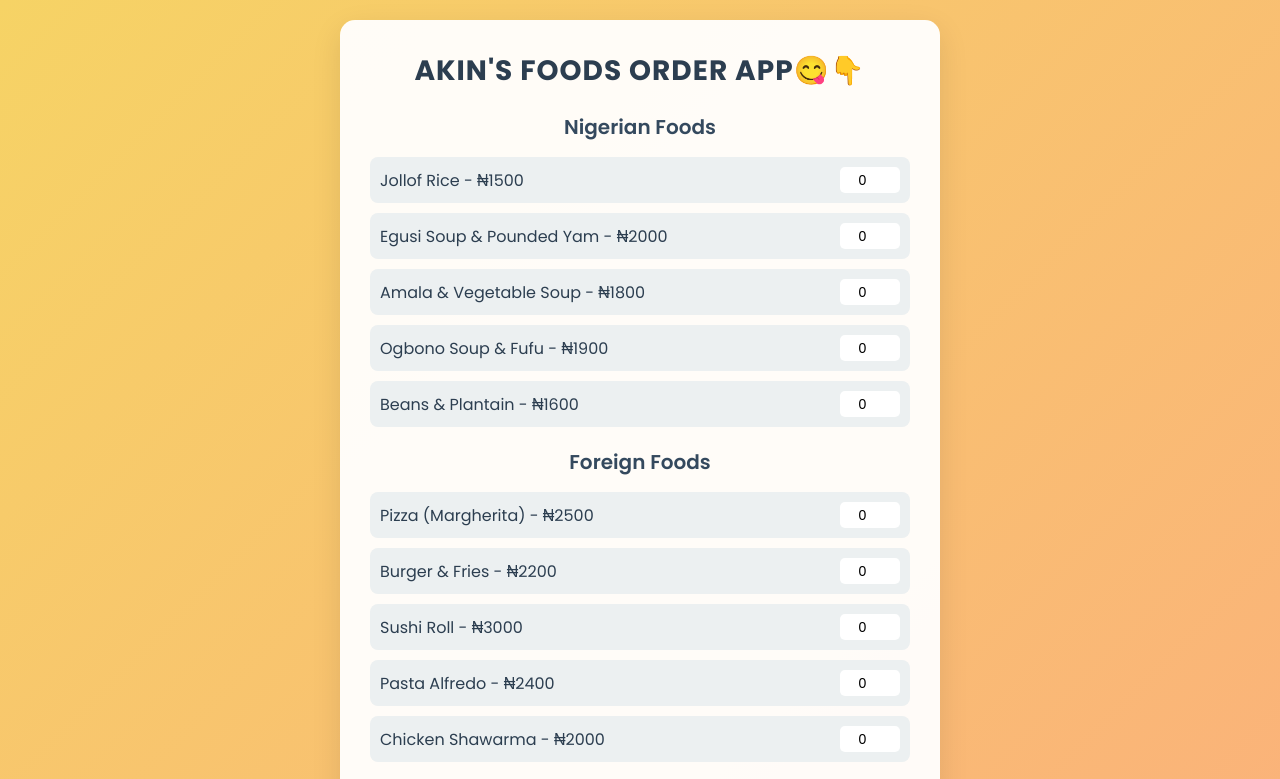
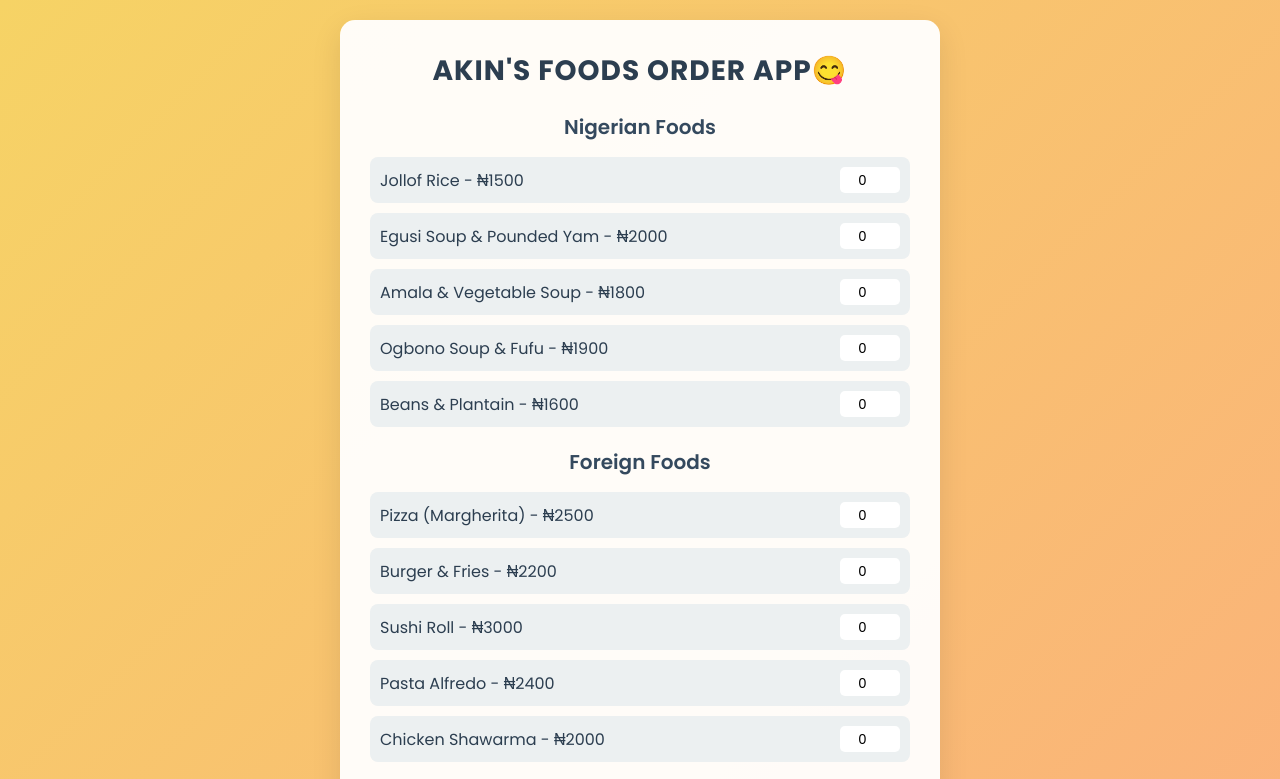
Before and after one commit to Dammy010/Food-Order, a plain HTML site: page index.html in a window 1280 px wide. Shown: the top 779 px of the page. Drawn offline with Linux system fonts and the light colour scheme.

Commit message:
first commit

```diff
--- a/index.html
+++ b/index.html
@@ -9,7 +9,7 @@
 </head>
 <body>
     <div class="container">
-        <h1>Akin's Foods Order App😋👇</h1>
+        <h1>Akin's Foods Order App😋</h1>
 
         <section class="food-section">
             <h2>Nigerian Foods</h2>
```
